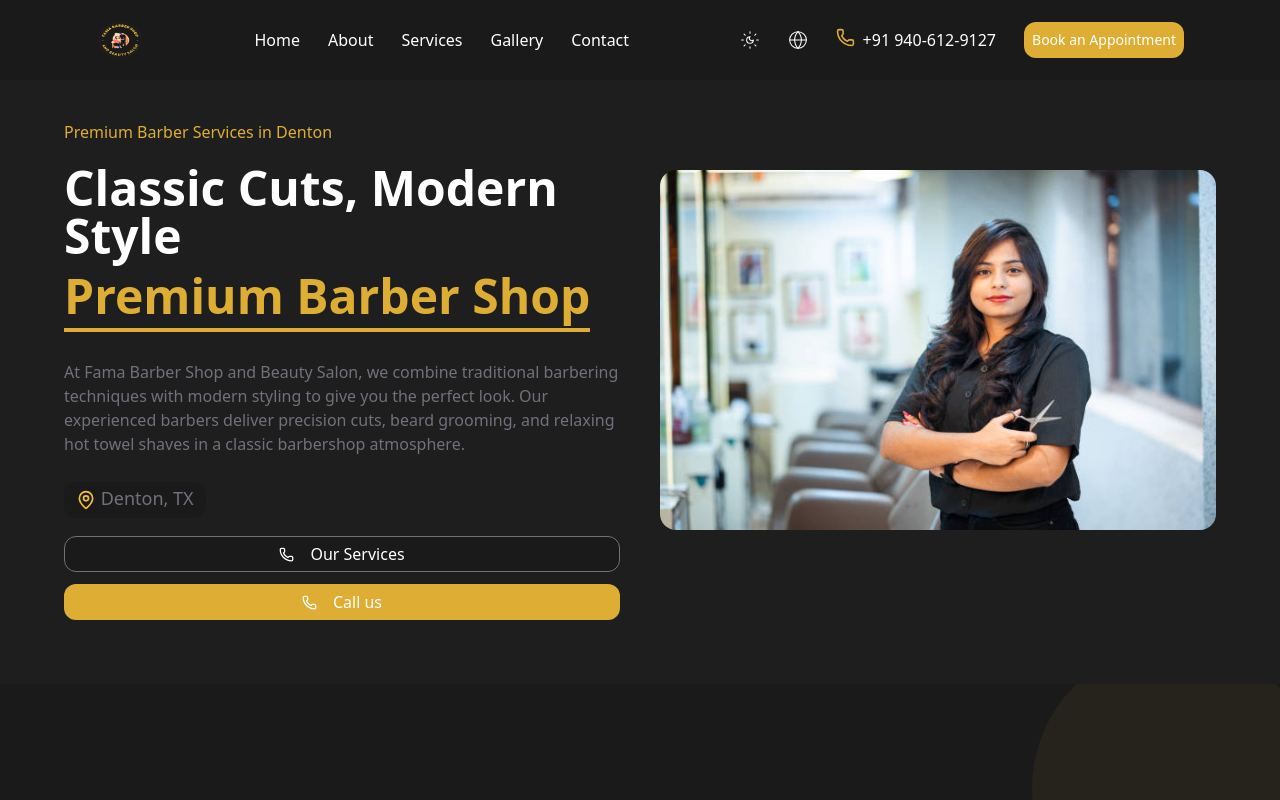
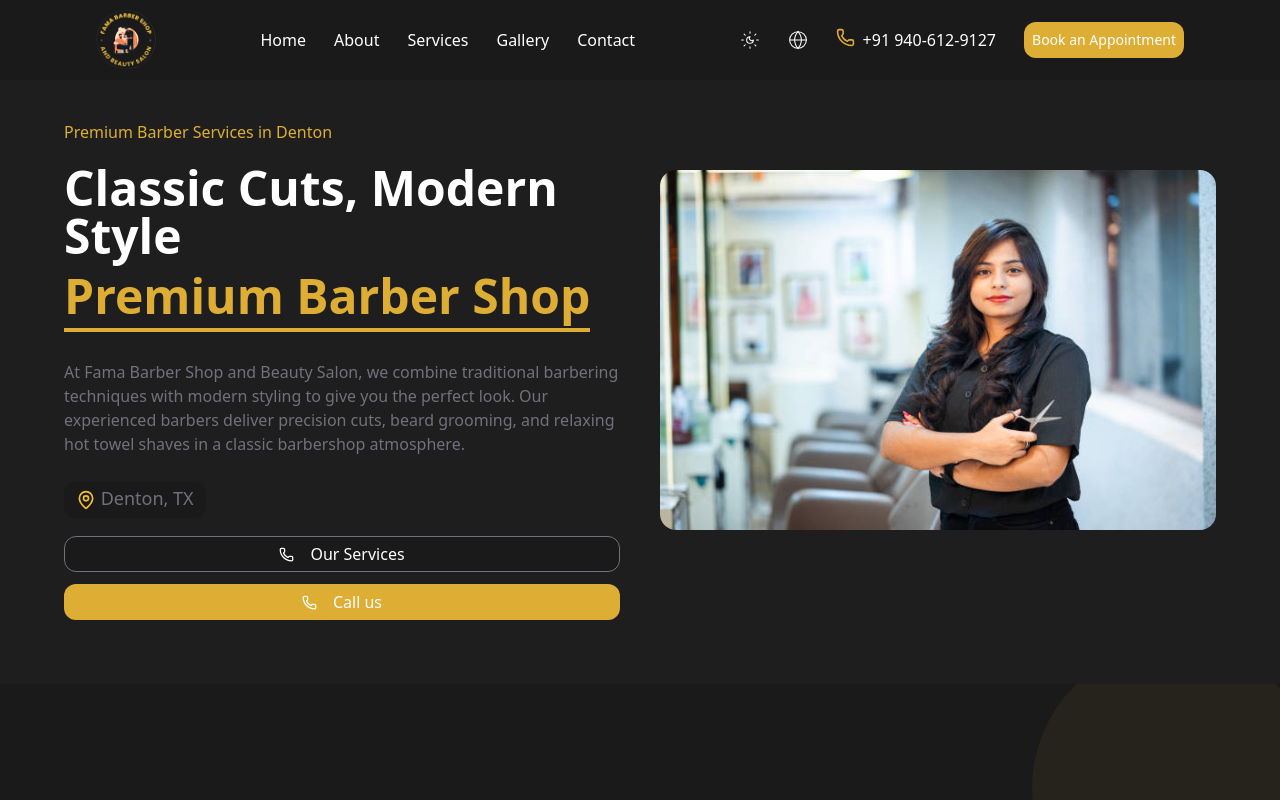
Before and after one commit to vikaskushwah738/fama-barber-landing, a Next.js app: page / in a window 1280 px wide. Shown: the top 800 px of the page. Built offline with nearby package versions, Linux system fonts and the light colour scheme.

Commit message:
small updates

```diff
--- a/components/Footer.tsx
+++ b/components/Footer.tsx
@@ -9,7 +9,7 @@
                 <div>
                     <div className="flex flex-col items-center md:grid md:place-items-center gap-2 pb-5 md:pt-0 pt-10">
                         <Image
-                            src='/logo.png'
+                            src='/fama-logo.png'
                             alt="Fama Barber Shop and Beauty Salon Logo"
                             height={50}
                             width={60}
--- a/components/Navbar.tsx
+++ b/components/Navbar.tsx
@@ -27,13 +27,13 @@
     return (
         <header className="fixed w-full z-25">
             <nav className="bg-[#1A1A1A] text-white font-medium h-20 flex items-center lg:px-24 md:px-10 px-5 justify-between">
-                <div className="h-10 w-12 relative">
+                <div className="relative">
                     <Image
                         alt="Fama Barber Shop and Beauty Salon Logo"
-                        src='/logo.png'
-                        fill
-                        style={{ objectFit: 'fill' }}
-                        className="absolute rounded-2xl "
+                        src='/fama-logo.png'
+                        height={50}
+                        width={60}
+                        className="rounded-2xl "
                         priority
                     />
                 </div>
```
Also changed, not shown: public/fama-logo.png (added), public/logo.png (deleted).
